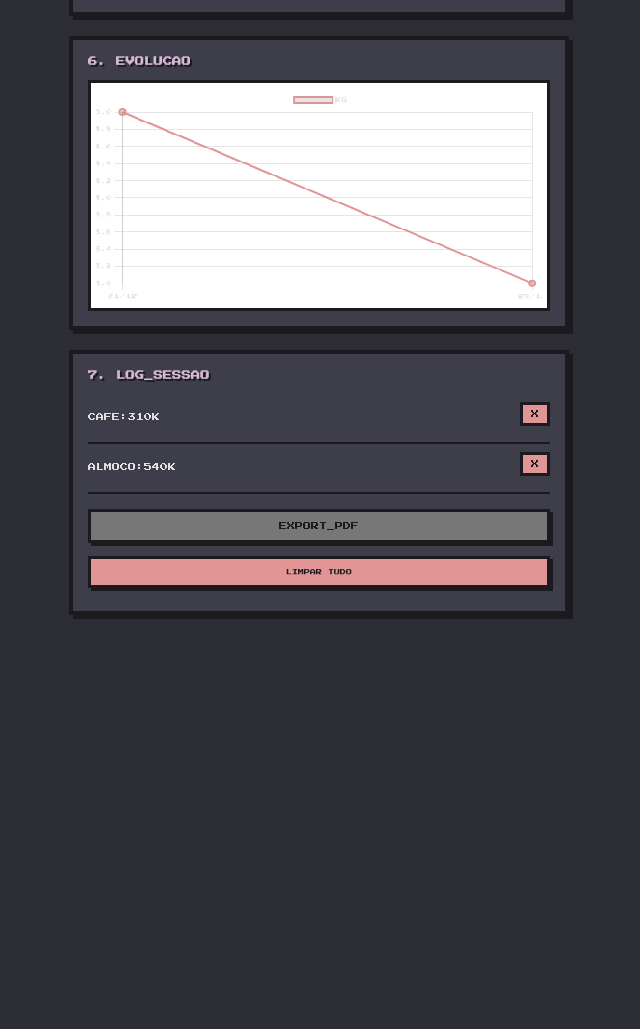
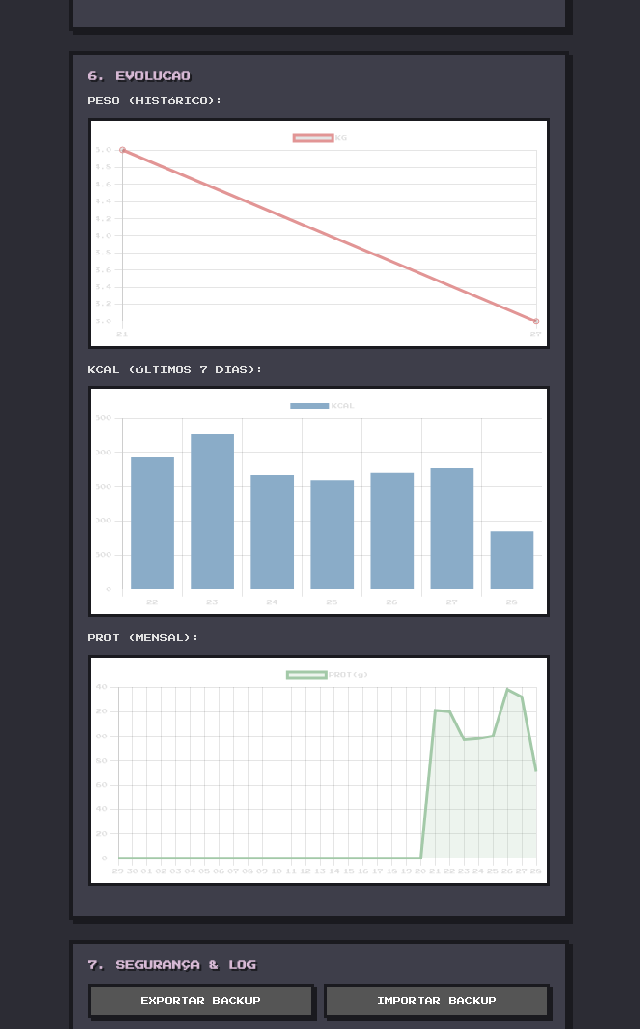
Before and after one commit to akfsilva/nutri87, a plain HTML site: page index.html in a window 1280 px wide. Shown: the part 1810-2839 px from the top of the page, without its empty margins (321-961 px from the left). Before the commit the page ends 2510 px from the top, so only its background shows below. Drawn offline with nearby package versions, Linux system fonts and the light colour scheme.

Commit message:
Update index.html

```diff
--- a/index.html
+++ b/index.html
@@ -9,12 +9,11 @@
     <link href="https://fonts.googleapis.com/css2?family=Press+Start+2P&display=swap" rel="stylesheet">
     <script src="https://cdn.jsdelivr.net/npm/chart.js"></script>
     <script>
-      // Registro do Service Worker com nome único para evitar conflito
       if ('serviceWorker' in navigator) {
         window.addEventListener('load', () => {
           navigator.serviceWorker.register('sw-nutri.js')
-            .then(reg => console.log("Nutri87: Sistema Isolado Ativo"))
-            .catch(err => console.error("Erro de Isolação:", err));
+            .then(reg => console.log("Nutri87: Sistema Ativo"))
+            .catch(err => console.error("Erro:", err));
         });
       }
     </script>
@@ -22,7 +21,7 @@
         :root {
             --bg: #2c2c34; --card-bg: #3e3e4a; --text: #e0e0e0;
             --primary: #8aacc8; --success: #a3c9a8; --danger: #e29595;
-            --accent: #d7b9d5; --border: #1a1a1f;
+            --accent: #d7b9d5; --border: #1a1a1f; --warning: #f1c40f;
         }
         body {
             font-family: 'Press Start 2P', cursive; background-color: var(--bg);
@@ -33,6 +32,11 @@
         .card {
             background: var(--card-bg); border: 4px solid var(--border);
             box-shadow: 4px 4px 0px var(--border); padding: 15px; margin-bottom: 20px;
+        }
+        #backup-alert {
+            background: var(--warning); color: #000; padding: 10px;
+            margin-bottom: 20px; border: 4px solid var(--border);
+            display: none; text-align: center; font-size: 7px;
         }
         h2, h3 { color: var(--accent); text-transform: uppercase; margin-top: 0; text-shadow: 2px 2px var(--border); }
         input, select, button {
@@ -49,14 +53,17 @@
         .bar-fill { height: 100%; width: 0%; transition: width 0.4s steps(10); }
         .water-ctrl { display: flex; justify-content: space-between; align-items: center; padding: 10px; border: 2px dashed var(--primary); }
         .log-item { border-bottom: 2px solid var(--border); padding: 8px 0; display: flex; justify-content: space-between; align-items: center; }
-        canvas { background: #fff; border: 3px solid var(--border); margin-top: 10px; padding: 5px; max-width: 100%; }
+        canvas { background: #fff; border: 3px solid var(--border); margin-top: 10px; padding: 5px; max-width: 100%; margin-bottom: 15px;}
         .quick-water { background: #3498db; color: #fff; font-size: 10px; margin-bottom: 20px; padding: 15px; border: 4px solid #1a1a1f; cursor: pointer; }
+        .backup-btns { display: grid; grid-template-columns: 1fr 1fr; gap: 10px; margin-top: 10px; }
     </style>
 </head>
 <body>
 
 <div class="container">
     <h2 style="text-align: center; font-size: 10px; margin-bottom: 25px;">[ NUTRI_TRACK_87 ]</h2>
+
+    <div id="backup-alert" onclick="exportData()">⚠️ BACKUP PENDENTE! CLIQUE PARA SALVAR DADOS</div>
 
     <button class="quick-water" onclick="addWater(250)">+ BEBER 250ML ÁGUA</button>
 
@@ -122,153 +129,138 @@
 
     <div class="card">
         <h3>6. EVOLUCAO</h3>
+        <p style="margin: 5px 0;">PESO (HISTÓRICO):</p>
         <canvas id="weightChart"></canvas>
+        <p style="margin: 15px 0 5px 0;">KCAL (ÚLTIMOS 7 DIAS):</p>
+        <canvas id="weeklyChart"></canvas>
+        <p style="margin: 15px 0 5px 0;">PROT (MENSAL):</p>
+        <canvas id="monthlyChart"></canvas>
     </div>
 
     <div class="card">
-        <h3>7. LOG_SESSAO</h3>
-        <div id="day-log"></div>
+        <h3>7. SEGURANÇA & LOG</h3>
+        <div class="backup-btns">
+            <button onclick="exportData()" style="background: #555; color: white;">EXPORTAR BACKUP</button>
+            <button onclick="document.getElementById('importFile').click()" style="background: #555; color: white;">IMPORTAR BACKUP</button>
+            <input type="file" id="importFile" style="display:none" onchange="importData(event)">
+        </div>
+        <div id="day-log" style="margin-top: 15px;"></div>
         <button onclick="window.print()" style="background: #777; margin-top: 15px;">EXPORT_PDF</button>
-        <button onclick="clearAll()" style="background: var(--danger); margin-top: 5px; font-size: 6px;">LIMPAR TUDO</button>
+        <button onclick="clearAll()" style="background: var(--danger); margin-top: 10px; font-size: 6px;">APAGAR TUDO (RESET)</button>
     </div>
 </div>
 
 <script>
-    // DADOS HISTÓRICOS ATUALIZADOS (21/12 a 28/12)
-    const initialHistory = [
-        // Dia 1 - 21/12
+    const fixedHistory = [
         { date: '2025-12-21', meal: 'CAFE', cal: 180, prot: 9, carb: 18, fat: 6, fiber: 1 },
         { date: '2025-12-21', meal: 'ALMOCO', cal: 650, prot: 55, carb: 15, fat: 40, fiber: 4 },
         { date: '2025-12-21', meal: 'LANCHE', cal: 260, prot: 28, carb: 8, fat: 4, fiber: 1 },
-        { date: '2025-12-21', meal: 'OUTRO', cal: 320, prot: 14, carb: 40, fat: 10, fiber: 2 }, // Guiozas
-        { date: '2025-12-21', meal: 'JANTAR', cal: 220, prot: 15, carb: 20, fat: 6, fiber: 3 }, // Sopa
-
-        // Dia 2 - 22/12
+        { date: '2025-12-21', meal: 'OUTRO', cal: 320, prot: 14, carb: 40, fat: 10, fiber: 2 },
+        { date: '2025-12-21', meal: 'JANTAR', cal: 220, prot: 15, carb: 20, fat: 6, fiber: 3 },
         { date: '2025-12-22', meal: 'CAFE', cal: 400, prot: 32, carb: 45, fat: 10, fiber: 9 },
         { date: '2025-12-22', meal: 'ALMOCO', cal: 350, prot: 25, carb: 30, fat: 10, fiber: 4 },
         { date: '2025-12-22', meal: 'LANCHE', cal: 300, prot: 30, carb: 25, fat: 8, fiber: 6 },
         { date: '2025-12-22', meal: 'JANTAR', cal: 480, prot: 28, carb: 50, fat: 18, fiber: 4 },
-        { date: '2025-12-22', meal: 'OUTRO', cal: 400, prot: 5, carb: 45, fat: 22, fiber: 2 }, // Choco
-
-        // Dia 3 - 23/12
+        { date: '2025-12-22', meal: 'OUTRO', cal: 400, prot: 5, carb: 45, fat: 22, fiber: 2 },
         { date: '2025-12-23', meal: 'CAFE', cal: 250, prot: 4, carb: 35, fat: 10, fiber: 2 },
         { date: '2025-12-23', meal: 'ALMOCO', cal: 420, prot: 30, carb: 30, fat: 18, fiber: 4 },
-        { date: '2025-12-23', meal: 'LANCHE', cal: 1100, prot: 45, carb: 85, fat: 60, fiber: 6 }, // Fast food
+        { date: '2025-12-23', meal: 'LANCHE', cal: 1100, prot: 45, carb: 85, fat: 60, fiber: 6 },
         { date: '2025-12-23', meal: 'JANTAR', cal: 500, prot: 18, carb: 50, fat: 25, fiber: 3 },
-
-        // Dia 4 - 24/12 (Natal)
         { date: '2025-12-24', meal: 'CAFE', cal: 420, prot: 30, carb: 55, fat: 10, fiber: 6 },
         { date: '2025-12-24', meal: 'ALMOCO', cal: 450, prot: 20, carb: 45, fat: 18, fiber: 3 },
-        { date: '2025-12-24', meal: 'JANTAR', cal: 650, prot: 45, carb: 30, fat: 30, fiber: 4 }, // Ceia
-        { date: '2025-12-24', meal: 'OUTRO', cal: 150, prot: 3, carb: 15, fat: 6, fiber: 1 }, // Sobremesa
-
-        // Dia 5 - 25/12
+        { date: '2025-12-24', meal: 'JANTAR', cal: 650, prot: 45, carb: 30, fat: 30, fiber: 4 },
+        { date: '2025-12-24', meal: 'OUTRO', cal: 150, prot: 3, carb: 15, fat: 6, fiber: 1 },
         { date: '2025-12-25', meal: 'CAFE', cal: 20, prot: 0, carb: 0, fat: 0, fiber: 0 },
         { date: '2025-12-25', meal: 'ALMOCO', cal: 780, prot: 55, carb: 25, fat: 45, fiber: 4 },
         { date: '2025-12-25', meal: 'LANCHE', cal: 260, prot: 18, carb: 10, fat: 12, fiber: 8 },
         { date: '2025-12-25', meal: 'JANTAR', cal: 450, prot: 25, carb: 40, fat: 18, fiber: 6 },
-        { date: '2025-12-25', meal: 'OUTRO', cal: 90, prot: 2, carb: 6, fat: 4, fiber: 1 }, // Ceia
-
-        // Dia 6 - 26/12
+        { date: '2025-12-25', meal: 'OUTRO', cal: 90, prot: 2, carb: 6, fat: 4, fiber: 1 },
         { date: '2025-12-26', meal: 'CAFE', cal: 300, prot: 20, carb: 25, fat: 12, fiber: 6 },
         { date: '2025-12-26', meal: 'ALMOCO', cal: 520, prot: 45, carb: 35, fat: 20, fiber: 6 },
         { date: '2025-12-26', meal: 'LANCHE', cal: 360, prot: 32, carb: 35, fat: 10, fiber: 10 },
         { date: '2025-12-26', meal: 'JANTAR', cal: 480, prot: 40, carb: 25, fat: 20, fiber: 4 },
-        { date: '2025-12-26', meal: 'OUTRO', cal: 40, prot: 1, carb: 3, fat: 2, fiber: 0 }, // Ceia
-
-        // Dia 7 - 27/12
+        { date: '2025-12-26', meal: 'OUTRO', cal: 40, prot: 1, carb: 3, fat: 2, fiber: 0 },
         { date: '2025-12-27', meal: 'CAFE', cal: 370, prot: 32, carb: 32, fat: 11, fiber: 11 },
         { date: '2025-12-27', meal: 'ALMOCO', cal: 550, prot: 55, carb: 35, fat: 25, fiber: 10 },
         { date: '2025-12-27', meal: 'JANTAR', cal: 480, prot: 20, carb: 45, fat: 26, fiber: 3 },
-        { date: '2025-12-27', meal: 'OUTRO', cal: 380, prot: 25, carb: 8, fat: 30, fiber: 0 }, // Ceia tardia
-
-        // Dia 8 - 28/12 (Parcial)
+        { date: '2025-12-27', meal: 'OUTRO', cal: 380, prot: 25, carb: 8, fat: 30, fiber: 0 },
         { date: '2025-12-28', meal: 'CAFE', cal: 310, prot: 19, carb: 22, fat: 15, fiber: 5 },
         { date: '2025-12-28', meal: 'ALMOCO', cal: 540, prot: 52, carb: 47, fat: 9, fiber: 6 }
     ];
 
-    const initialWeights = { '2025-12-21': 105, '2025-12-27': 103 };
+    let meals = JSON.parse(localStorage.getItem("meals")) || [];
+    const missing = fixedHistory.filter(fh => !meals.some(sm => sm.date === fh.date && sm.meal === fh.meal));
+    if(missing.length > 0) { meals = [...meals, ...missing]; localStorage.setItem("meals", JSON.stringify(meals)); }
 
-    if (!localStorage.getItem("meals") || JSON.parse(localStorage.getItem("meals")).length === 0) {
-        localStorage.setItem("meals", JSON.stringify(initialHistory));
-        localStorage.setItem("weightLog", JSON.stringify(initialWeights));
-    }
-
-    let meals = JSON.parse(localStorage.getItem("meals")) || [];
     let waterLog = JSON.parse(localStorage.getItem("water")) || {};
-    let weightLog = JSON.parse(localStorage.getItem("weightLog")) || {};
+    let weightLog = JSON.parse(localStorage.getItem("weightLog")) || { '2025-12-21': 105, '2025-12-27': 103 };
     let goals = JSON.parse(localStorage.getItem("goals")) || {cal:1750, prot:140, carb:150, fat:55, fiber:25, water:3500};
+    let lastBackup = localStorage.getItem("lastBackup") || Date.now();
 
     const dateInput = document.getElementById('date');
     dateInput.valueAsDate = new Date();
 
-    function fillGoalInputs() {
-        document.getElementById('gcal').value = goals.cal;
-        document.getElementById('gprot').value = goals.prot;
-        document.getElementById('gcarb').value = goals.carb;
-        document.getElementById('gfat').value = goals.fat;
-        document.getElementById('gfiber').value = goals.fiber;
+    function checkBackup() {
+        const diff = (Date.now() - lastBackup) / (1000 * 60 * 60 * 24);
+        document.getElementById('backup-alert').style.display = diff > 7 ? 'block' : 'none';
     }
 
     function saveGoals(){
-        goals = {
-            cal: +document.getElementById('gcal').value,
-            prot: +document.getElementById('gprot').value,
-            carb: +document.getElementById('gcarb').value,
-            fat: +document.getElementById('gfat').value,
-            fiber: +document.getElementById('gfiber').value,
-            water: 3500
-        };
-        localStorage.setItem("goals", JSON.stringify(goals));
-        draw();
-        alert("PLANO_SALVO!");
+        goals = { cal: +gcal.value, prot: +gprot.value, carb: +gcarb.value, fat: +gfat.value, fiber: +gfiber.value, water: 3500 };
+        localStorage.setItem("goals", JSON.stringify(goals)); draw();
     }
 
     function saveWeight() {
-        const w = document.getElementById('weight-input').value;
-        if(!w) return;
-        weightLog[dateInput.value] = +w;
-        localStorage.setItem("weightLog", JSON.stringify(weightLog));
-        document.getElementById('weight-input').value = "";
-        draw();
+        if(!document.getElementById('weight-input').value) return;
+        weightLog[dateInput.value] = +document.getElementById('weight-input').value;
+        localStorage.setItem("weightLog", JSON.stringify(weightLog)); draw();
     }
 
     function addMeal(){
         if(!cal.value) return;
-        meals.push({
-            id: Date.now(), date: dateInput.value, meal: meal.value,
-            cal: +cal.value, prot: +prot.value, carb: +carb.value, fat: +fat.value, fiber: +fiber.value
-        });
-        localStorage.setItem("meals", JSON.stringify(meals));
-        ['cal','prot','carb','fat','fiber'].forEach(i => document.getElementById(i).value="");
-        draw();
+        meals.push({ id: Date.now(), date: dateInput.value, meal: meal.value, cal: +cal.value, prot: +prot.value, carb: +carb.value, fat: +fat.value, fiber: +fiber.value });
+        localStorage.setItem("meals", JSON.stringify(meals)); draw();
     }
 
-    function deleteMeal(id) {
-        meals = meals.filter(m => m.id !== id);
-        localStorage.setItem("meals", JSON.stringify(meals));
-        draw();
+    function exportData() {
+        const data = { meals, waterLog, weightLog, goals };
+        const blob = new Blob([JSON.stringify(data)], { type: 'application/json' });
+        const a = document.createElement('a');
+        a.href = URL.createObjectURL(blob);
+        a.download = `nutritrack_backup_${new Date().toISOString().split('T')[0]}.json`;
+        a.click();
+        lastBackup = Date.now();
+        localStorage.setItem("lastBackup", lastBackup);
+        checkBackup();
     }
 
-    function clearAll() {
-        if(confirm("LIMPAR TUDO?")) { localStorage.clear(); location.reload(); }
+    function importData(event) {
+        const reader = new FileReader();
+        reader.onload = (e) => {
+            const data = JSON.parse(e.target.result);
+            meals = data.meals; waterLog = data.waterLog; weightLog = data.weightLog; goals = data.goals;
+            localStorage.setItem("meals", JSON.stringify(meals));
+            localStorage.setItem("water", JSON.stringify(waterLog));
+            localStorage.setItem("weightLog", JSON.stringify(weightLog));
+            localStorage.setItem("goals", JSON.stringify(goals));
+            location.reload();
+        };
+        reader.readAsText(event.target.files[0]);
     }
 
+    function clearAll() { if(confirm("APAGAR TUDO?")) { localStorage.clear(); location.reload(); } }
+
     function addWater(ml) {
-        const d = dateInput.value;
-        waterLog[d] = (waterLog[d] || 0) + ml;
-        localStorage.setItem("water", JSON.stringify(waterLog));
-        draw();
+        waterLog[dateInput.value] = (waterLog[dateInput.value] || 0) + ml;
+        localStorage.setItem("water", JSON.stringify(waterLog)); draw();
     }
 
-    let macroChart, weightChart;
+    let macroChart, weightChart, weeklyChart, monthlyChart;
 
     function draw(){
         const d = dateInput.value;
         const dayMeals = meals.filter(m => m.date === d);
-        const t = dayMeals.reduce((a, b) => ({
-            cal: a.cal + b.cal, prot: a.prot + b.prot, carb: a.carb + b.carb, fat: a.fat + b.fat, fiber: a.fiber + b.fiber
-        }), {cal:0, prot:0, carb:0, fat:0, fiber:0});
+        const t = dayMeals.reduce((a, b) => ({ cal: a.cal + b.cal, prot: a.prot + b.prot, carb: a.carb + b.carb, fat: a.fat + b.fat, fiber: a.fiber + b.fiber }), {cal:0, prot:0, carb:0, fat:0, fiber:0});
 
         const nutrients = [
             { l: 'KCAL', v: t.cal, g: goals.cal, c: 'var(--primary)' },
@@ -280,49 +272,34 @@
 
         document.getElementById('summary-bars').innerHTML = nutrients.map(n => {
             const p = Math.min((n.v / n.g) * 100, 100);
-            return `<div class="prog-item">
-                <div style="display:flex;justify-content:space-between;margin-bottom:3px"><span>${n.l}</span><span>${n.v}/${n.g}</span></div>
-                <div class="bar-bg"><div class="bar-fill" style="width:${p}%; background:${n.c}"></div></div>
-            </div>`;
+            return `<div class="prog-item"><div style="display:flex;justify-content:space-between;margin-bottom:3px"><span>${n.l}</span><span>${n.v}/${n.g}</span></div><div class="bar-bg"><div class="bar-fill" style="width:${p}%; background:${n.c}"></div></div></div>`;
         }).join('');
 
         const wVol = waterLog[d] || 0;
         document.getElementById('water-stat').innerText = `${wVol}/${goals.water}ml`;
         document.getElementById('water-bar').style.width = Math.min((wVol/goals.water)*100, 100) + '%';
-
-        document.getElementById('day-log').innerHTML = dayMeals.map(m => `
-            <div class="log-item"><span>${m.meal}:${m.cal}K</span>
-            <button onclick="deleteMeal(${m.id || 0})" style="width:30px;padding:5px;background:var(--danger);box-shadow:none">X</button></div>`).join('');
-
+        document.getElementById('day-log').innerHTML = dayMeals.map(m => `<div class="log-item">${m.meal}: ${m.cal}kcal <button onclick="deleteMeal(${m.id})" style="width:30px;background:var(--danger);box-shadow:none">X</button></div>`).join('');
         renderCharts(t);
     }
 
     function renderCharts(t) {
-        Chart.defaults.font.family = "'Press Start 2P'";
-        Chart.defaults.font.size = 6;
-        Chart.defaults.color = '#e0e0e0';
+        Chart.defaults.font.size = 6; Chart.defaults.color = '#e0e0e0'; Chart.defaults.font.family = "'Press Start 2P'";
         if(macroChart) macroChart.destroy();
-        macroChart = new Chart(document.getElementById("macroChart"), {
-            type: 'doughnut',
-            data: { labels: ['P', 'C', 'G'], datasets: [{ data: [t.prot*4, t.carb*4, t.fat*9], backgroundColor: ['#a3c9a8', '#8aacc8', '#d7b9d5'] }] },
-            options: { plugins: { legend: { position: 'bottom' } } }
-        });
+        macroChart = new Chart(document.getElementById("macroChart"), { type: 'doughnut', data: { labels: ['P', 'C', 'G'], datasets: [{ data: [t.prot*4, t.carb*4, t.fat*9], backgroundColor: ['#a3c9a8', '#8aacc8', '#d7b9d5'] }] } });
         const weightDates = Object.keys(weightLog).sort();
-        const weightValues = weightDates.map(d => weightLog[d]);
         if(weightChart) weightChart.destroy();
-        weightChart = new Chart(document.getElementById("weightChart"), {
-            type: 'line',
-            data: {
-                labels: weightDates.map(d => d.split('-')[2] + '/' + d.split('-')[1]),
-                datasets: [{ label: 'KG', data: weightValues, borderColor: '#e29595', borderWidth: 2, fill: false, tension: 0 }]
-            },
-            options: { scales: { y: { ticks: { color: '#e0e0e0' } }, x: { ticks: { color: '#e0e0e0' } } } }
-        });
+        weightChart = new Chart(document.getElementById("weightChart"), { type: 'line', data: { labels: weightDates.map(d => d.slice(8)), datasets: [{ label: 'KG', data: weightDates.map(d => weightLog[d]), borderColor: '#e29595' }] } });
+        const last7 = Array.from({length:7}, (_,i) => { const date = new Date(); date.setDate(date.getDate()- (6-i)); return date.toISOString().split('T')[0]; });
+        if(weeklyChart) weeklyChart.destroy();
+        weeklyChart = new Chart(document.getElementById("weeklyChart"), { type: 'bar', data: { labels: last7.map(d=>d.slice(8)), datasets: [{ label: 'KCAL', data: last7.map(d => meals.filter(m=>m.date===d).reduce((s,m)=>s+m.cal,0)), backgroundColor: '#8aacc8' }] } });
+        const last30 = Array.from({length:30}, (_,i) => { const date = new Date(); date.setDate(date.getDate()- (29-i)); return date.toISOString().split('T')[0]; });
+        if(monthlyChart) monthlyChart.destroy();
+        monthlyChart = new Chart(document.getElementById("monthlyChart"), { type: 'line', data: { labels: last30.map(d=>d.slice(8)), datasets: [{ label: 'PROT(g)', data: last30.map(d => meals.filter(m=>m.date===d).reduce((s,m)=>s+m.prot,0)), borderColor: '#a3c9a8', fill: true, backgroundColor: 'rgba(163, 201, 168, 0.2)' }] }, options: { elements: { point: { radius: 0 } } } });
     }
 
-    fillGoalInputs();
-    dateInput.onchange = draw;
-    draw();
+    function deleteMeal(id) { meals = meals.filter(m => m.id !== id); localStorage.setItem("meals", JSON.stringify(meals)); draw(); }
+    gcal.value = goals.cal; gprot.value = goals.prot; gcarb.value = goals.carb; gfat.value = goals.fat; gfiber.value = goals.fiber;
+    dateInput.onchange = draw; checkBackup(); draw();
 </script>
 </body>
 </html>
```
